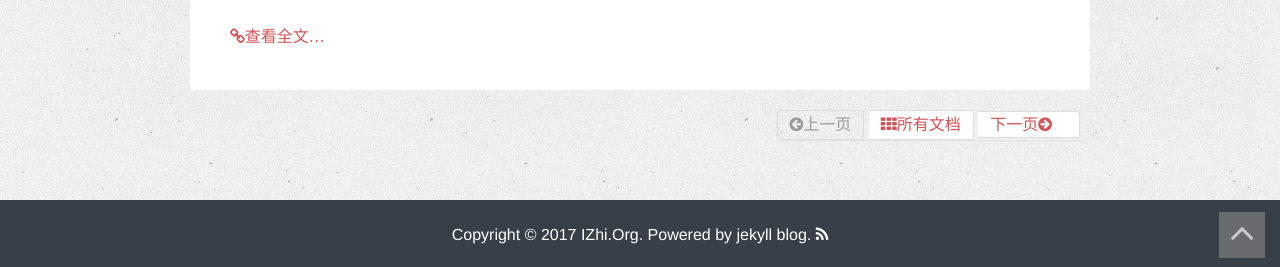
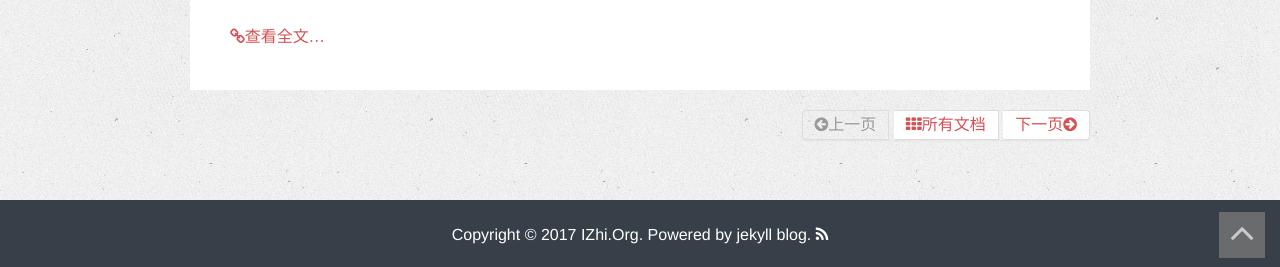
Before and after one commit to zhizheng/zhizheng.github.io, a Jekyll site: the page built from index.html, in a window 1280 px wide and 1400 px high, scrolled down 5001 px. Shown: the part 1130-1397 px from the top of the window. Built offline with Jekyll 4.4.1, drawn with Linux system fonts in a browser that asks for light colours; the list of posts is cut into pages by our own code.

Commit message:
Update pagination

```diff
--- a/_includes/themes/twitter/post.html
+++ b/_includes/themes/twitter/post.html
@@ -43,9 +43,9 @@
       {% endif %}
         <li><a class="fa fa-th" href="{{ BASE_PATH }}{{ site.JB.archive_path }}">所有文档</a></li>
       {% if page.next %}
-        <li class="next"><a href="{{ BASE_PATH }}{{ page.next.url }}" title="{{ page.next.title }}">后一篇<i class="fa fa-arrow-circle-right"></i></a></li>
+        <li class="next"><a class="fa fa-arrow-circle-right-after" href="{{ BASE_PATH }}{{ page.next.url }}" title="{{ page.next.title }}">后一篇</a></li>
       {% else %}
-        <li class="next disabled"><a>后一篇<i class="fa fa-arrow-circle-right"></i></a>
+        <li class="next disabled"><a class="fa fa-arrow-circle-right-after">后一篇</a>
       {% endif %}
       </ul>
     </div>
--- a/assets/themes/twitter/css/style.css
+++ b/assets/themes/twitter/css/style.css
@@ -19,10 +19,6 @@
 }
 .text-center {
     text-align: center;
-}
-
-.fa.fa-arrow-circle-right{
-    margin-right: 15px;
 }
 
 /* navbar */
@@ -188,32 +184,8 @@
 }
 
 /* pagination */
-.pagination .left {
-	width: 100px;
-	float: left;
-	text-align: left;
-}
-
-.pagination .middle {
-	position: absolute;
-	left: 100px;
-	right: 100px;
-	text-align: center;
-	z-index: -1;
-}
-
-.pagination .right {
-	width: 100px;
-	float: right;
-	text-align: right;
-}
-
-.pagination .previous {
-	margin-left: 10px;
-}
-
-.pagination .next {
-	margin-right: 10px;
+.fa-arrow-circle-right-after:after {/* chrome 浏览器中 span 无法撑开 a */
+  content: '\f0a9';
 }
 
 /* about */
--- a/index.html
+++ b/index.html
@@ -36,9 +36,9 @@
       {% endif %}
         <li><a class="fa fa-th" href="{{ BASE_PATH }}{{ site.JB.archive_path }}">所有文档</a></li>
       {% if paginator.next_page %}
-        <li class="next"><a href="{{ BASE_PATH }}{{ paginator.next_page_path }}">下一页<i class="fa fa-arrow-circle-right"></i></a></li>
+        <li class="next"><a class="fa fa-arrow-circle-right-after" href="{{ BASE_PATH }}{{ paginator.next_page_path }}">下一页</a></li>
       {% else %}
-        <li class="next disabled"><a>下一页<i class="fa fa-arrow-circle-right"></i></a>
+        <li class="next disabled"><a class="fa fa-arrow-circle-right-after">下一页</a>
       {% endif %}
       </ul>
   </div>
```
